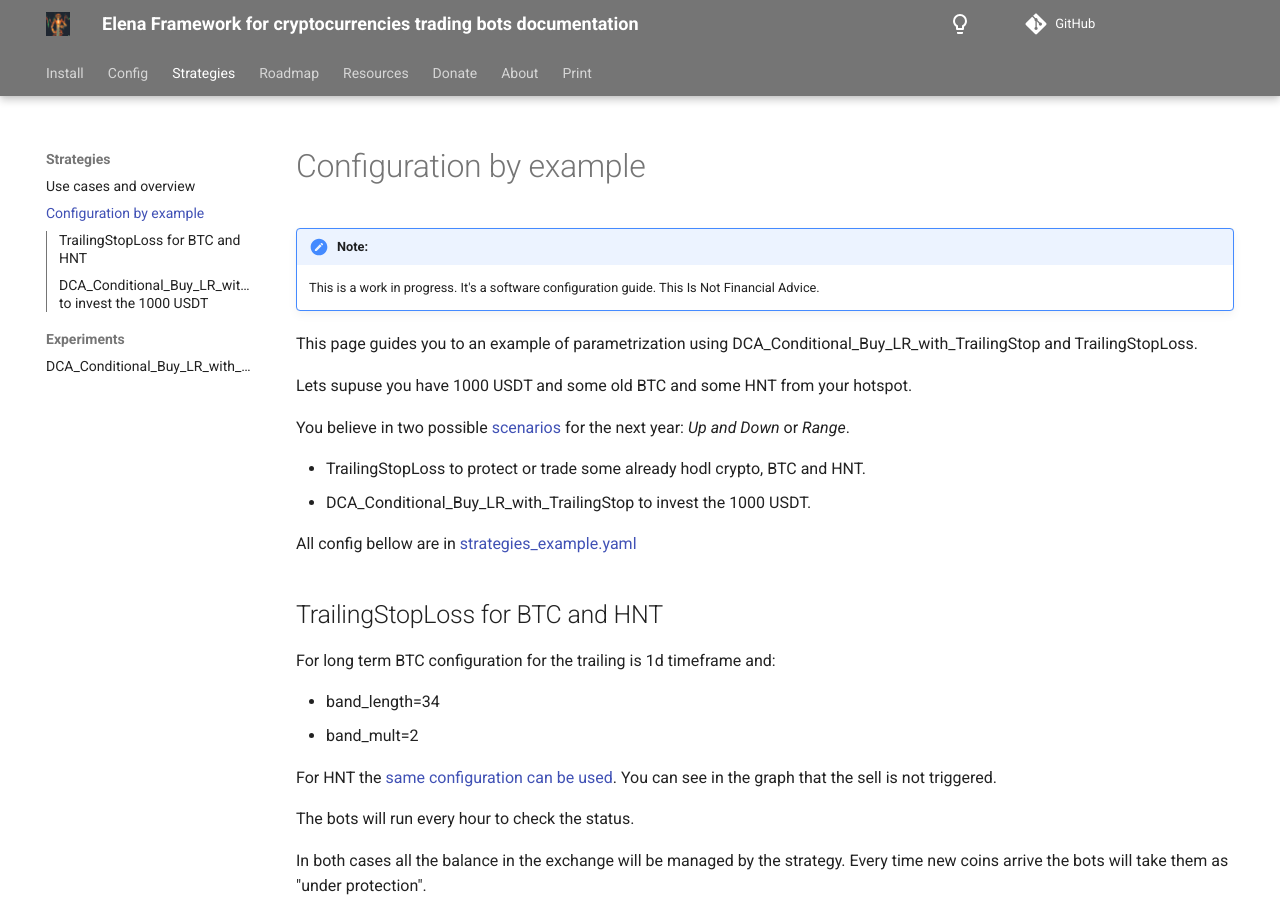
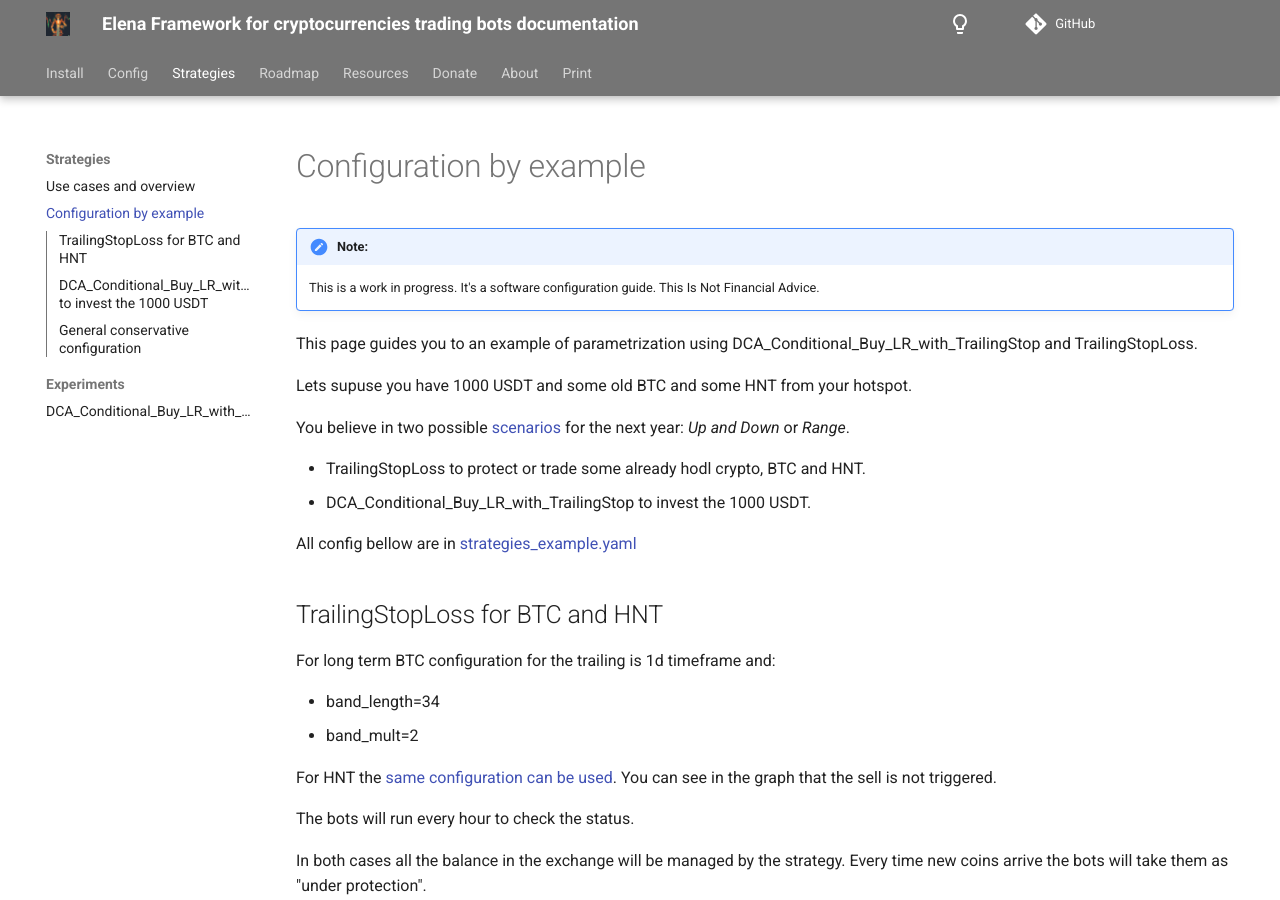
Before and after one commit to Pasta-fantasia/elena-docs, an MkDocs documentation site: the page built from docs/03_strategies/configuration_by_example.md, in a window 1280 px wide and 900 px high. Built offline with MkDocs 1.6.1 and Material for MkDocs 9.7.7, drawn with Linux system fonts in a browser that asks for light colours; comment, search, counter and statistics services are not loaded.

Commit message:
Update configuration_by_example.md

`````diff
--- a/docs/03_strategies/configuration_by_example.md
+++ b/docs/03_strategies/configuration_by_example.md
@@ -180,7 +180,7 @@ Strategies:
 ````
 
 
-# General conservative configuration
+## General conservative configuration
 
 The only real way to configure your strategies is to try the parameters your self using the [experiments' repo notebooks](https://github.com/Pasta-fantasia/backtesting_notebooks).
 
`````
